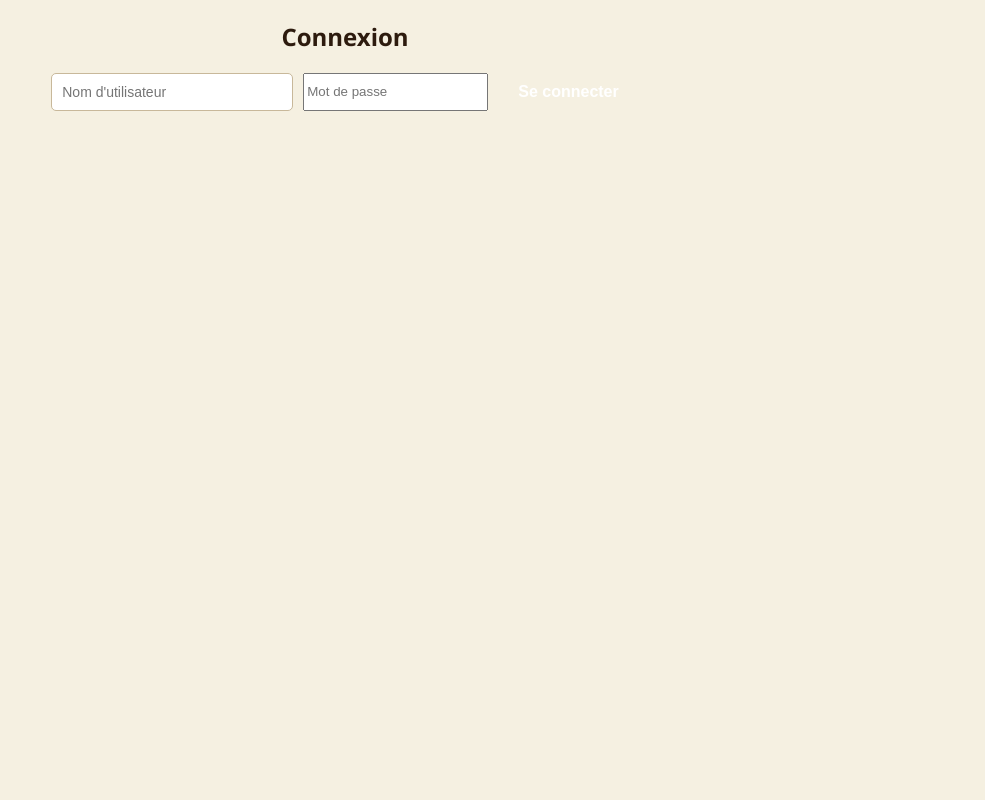
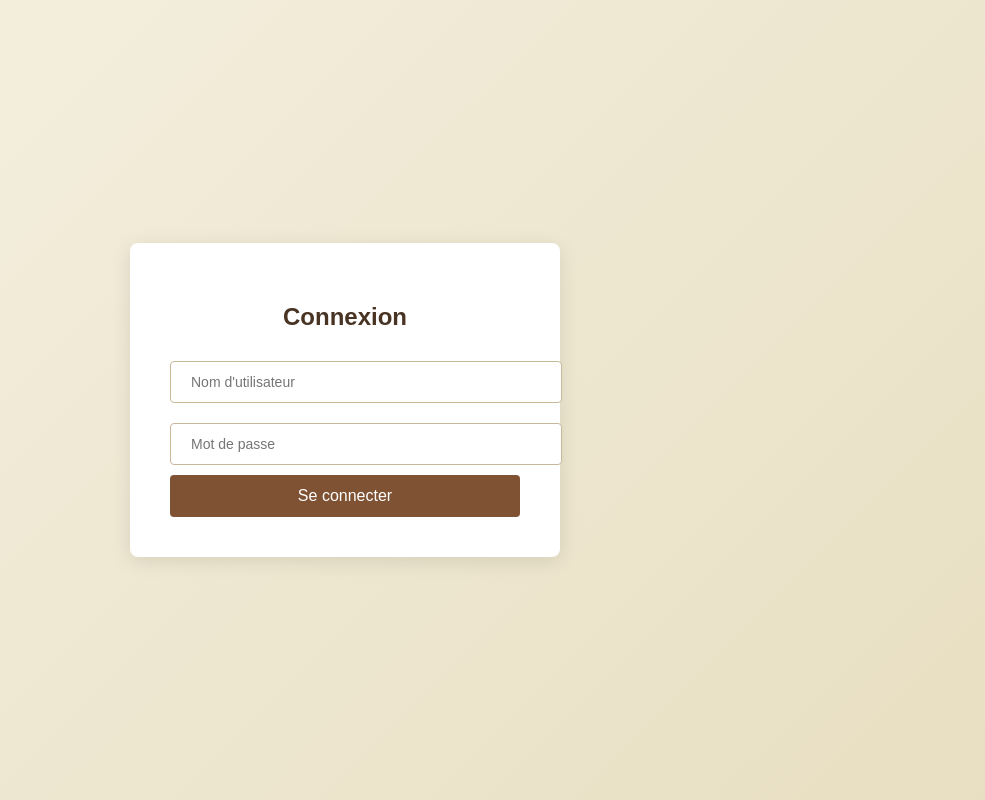
Before and after one commit to Saeko04/Projet-Biblio, a PHP site: page /vue/vuelogin.php in a window 1280 px wide. Shown: the whole page, without its empty margins (295-1280 px from the left). Run offline with PHP 8.4, Linux system fonts and the light colour scheme.

Commit message:
Update vuelogin.php

```diff
--- a/vue/vuelogin.php
+++ b/vue/vuelogin.php
@@ -3,24 +3,19 @@
 <head>
   <meta charset="UTF-8">
   <title>Connexion</title>
-  <link rel="stylesheet" type="text/css" href="../css/admin.css">
-  <style>
-    .message-container {
-      text-align: center;
-      margin-bottom: 20px;
-    }
-  </style>
+  <link rel="stylesheet" type="text/css" href="../css/login.css">
 </head>
 <body>
 
+<div class="main-login-wrapper">
   <div class="login-container">
     <h2>Connexion</h2>
 
     <div class="message-container">
-    <?php if (isset($message)): ?>
-        <p><?= htmlspecialchars($message) ?></p>
+      <?php if (!empty($message)): ?>
+          <p class="message"><?= htmlspecialchars($message) ?></p>
 
-        <?php if (isset($_SESSION['connected']) && $_SESSION['connected'] === true): ?>
+          <?php if (!empty($_SESSION['connected']) && $_SESSION['connected'] === true): ?>
               <div class="redirection-container">
                   <p>Redirection en cours...</p>
                   <script>
@@ -30,7 +25,6 @@
                   </script>
               </div>
           <?php endif; ?>
-
       <?php endif; ?>
     </div>
 
@@ -40,6 +34,8 @@
         <button type="submit">Se connecter</button>
     </form>
   </div>
+</div>
+
 
 </body>
 </html>
```
Lines whose indentation alone changed are shown as unchanged.
